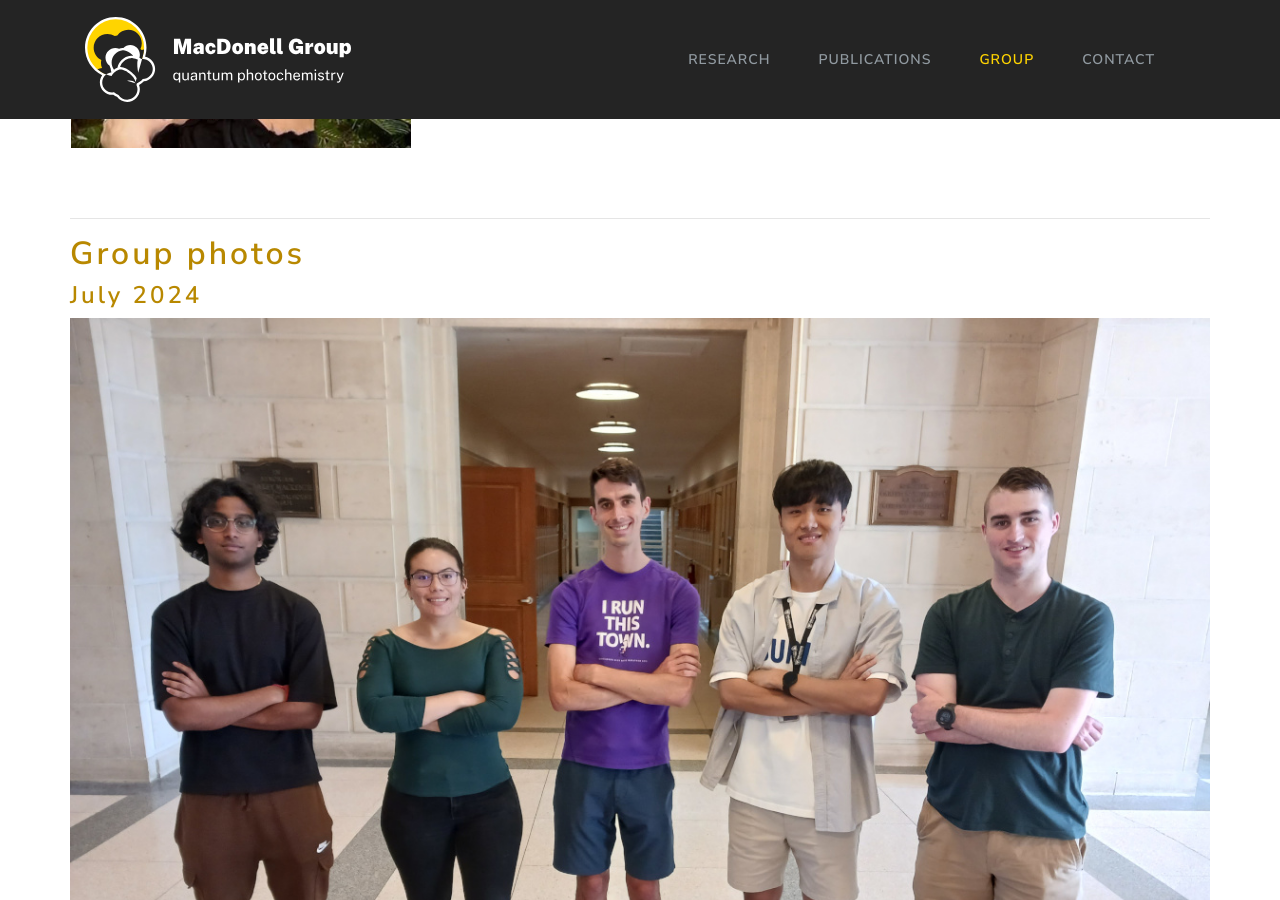
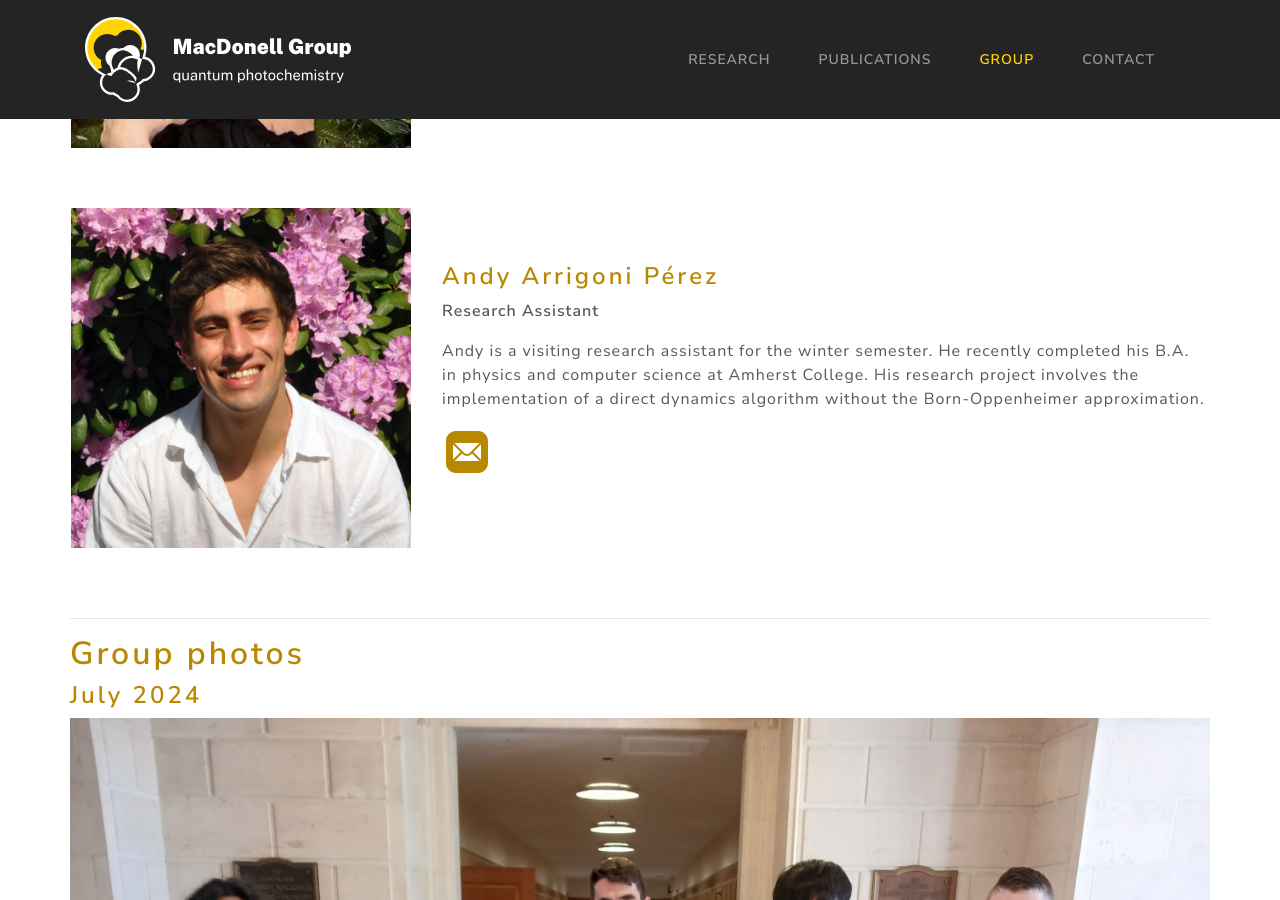
Before and after one commit to macdonell-group/macdonell-group.github.io, a Jekyll site: the page built from group.md, in a window 1280 px wide and 900 px high, scrolled down 2578 px. Built offline with Jekyll 4.4.1, drawn with Linux system fonts in a browser that asks for light colours.

Commit message:
Added Andy to the website.

```diff
--- a/group.md
+++ b/group.md
@@ -156,6 +156,26 @@ Graduate and undergraduate student positions available! Send an email to Ryan fo
       </p>
     </td>
   </tr>
+  <tr>
+    <td>
+      <img src="/images/aperez_profile.jpg" alt="Photo of Andy Arrigoni Pérez" />
+    </td>
+    <td style="padding-left: 30px">
+      <h3>Andy Arrigoni Pérez</h3>
+      <p><b>Research Assistant</b></p>
+
+      <p>
+      Andy is a visiting research assistant for the winter semester. He recently
+      completed his B.A. in physics and computer science at Amherst College. His
+      research project involves the implementation of a direct dynamics algorithm
+      without the Born-Oppenheimer approximation.
+      </p>
+
+      <p float="left">
+        <a href="maito:AArrigoniPerez@dal.ca"><img src="/images/icons8-mail.svg" /></a>
+      </p>
+    </td>
+  </tr>
 </tbody>
 </table>
 <br/>
```
Also changed, not shown: _posts/2025-01-09-Welcome-Andy.md (added, +7 -0 lines), images/aperez_profile.jpg (added).
